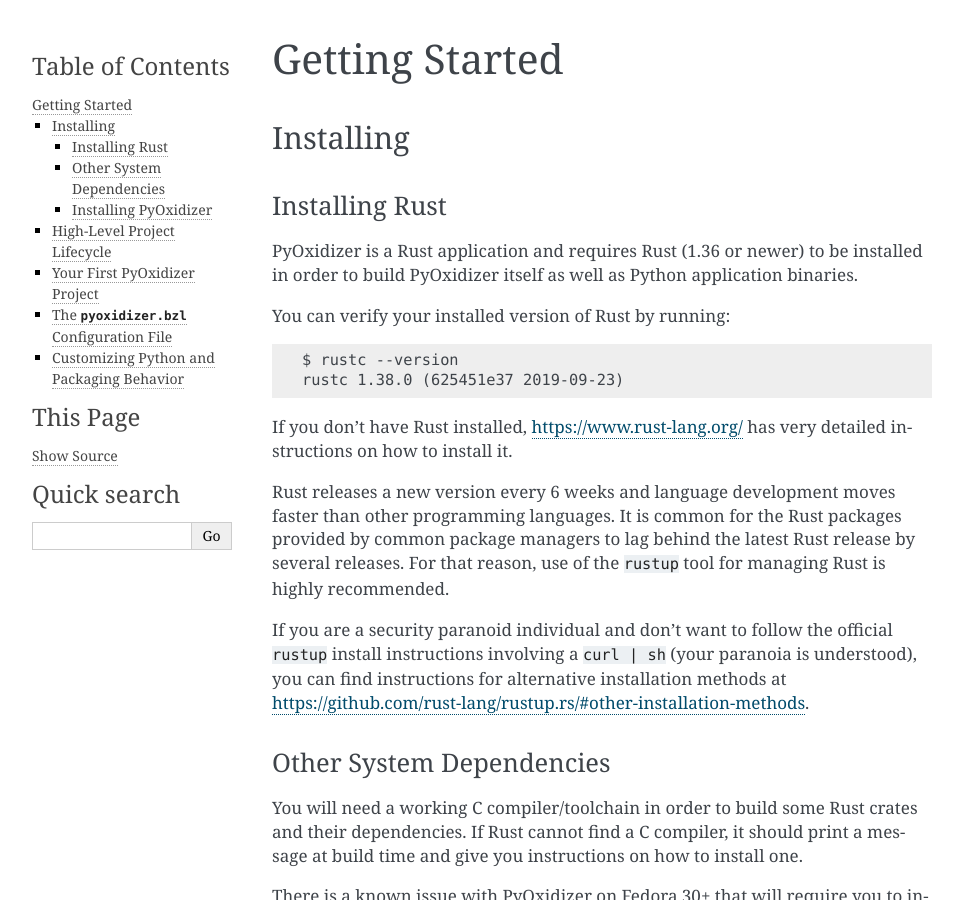
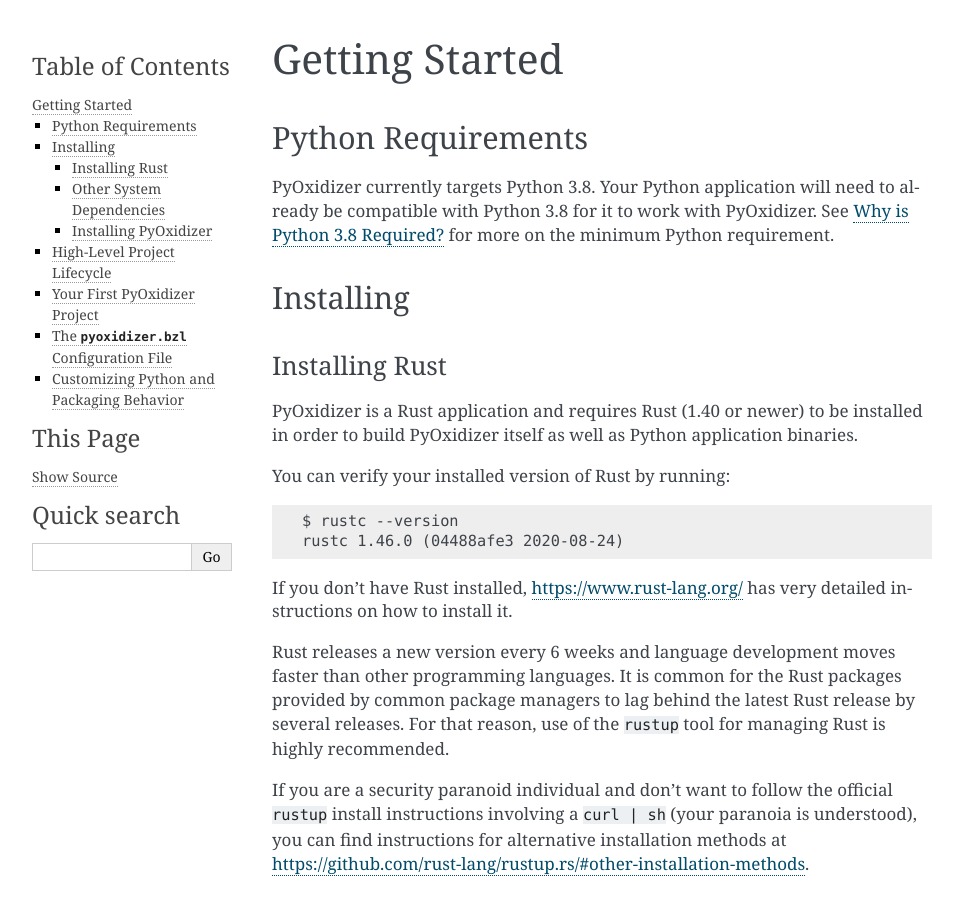
Before and after one commit to indygreg/PyOxidizer, a Sphinx documentation site: the page built from docs/getting_started.rst, in a window 1280 px wide and 900 px high. Shown: the whole window, without its empty margins (148-1111 px from the left). Built offline with Sphinx 7.4.7, drawn with Linux system fonts in a browser that asks for light colours; the version number is read from the project's files by our own code; some of the changed text lies outside the part shown.

Commit message:
docs: make getting started docs more current
Properly capture the minimum Rust version. Update command output.
Add docs around Python version requirements.

```diff
--- a/docs/getting_started.rst
+++ b/docs/getting_started.rst
@@ -6,20 +6,27 @@
 
 .. _installing:
 
+Python Requirements
+===================
+
+PyOxidizer currently targets Python 3.8. Your Python application will need
+to already be compatible with Python 3.8 for it to work with PyOxidizer. See
+:ref:`faq_python_38` for more on the minimum Python requirement.
+
 Installing
 ==========
 
 Installing Rust
 ---------------
 
-PyOxidizer is a Rust application and requires Rust (1.36 or newer) to be
+PyOxidizer is a Rust application and requires Rust (1.40 or newer) to be
 installed in order to build PyOxidizer itself as well as Python application
 binaries.
 
 You can verify your installed version of Rust by running::
 
    $ rustc --version
-   rustc 1.38.0 (625451e37 2019-09-23)
+   rustc 1.46.0 (04488afe3 2020-08-24)
 
 If you don't have Rust installed, https://www.rust-lang.org/ has very detailed
 instructions on how to install it.
@@ -85,12 +92,12 @@
 Once the ``pyoxidizer`` executable is installed, try to run it::
 
    $ pyoxidizer
-   PyOxidizer 0.5
+   PyOxidizer 0.8-pre
    Gregory Szorc <gregory.szorc@gmail.com>
    Build and distribute Python applications
 
    USAGE:
-       pyoxidizer [SUBCOMMAND]
+       pyoxidizer [FLAGS] [SUBCOMMAND]
 
    ...
 
```
Also changed, not shown: docs/faq.rst (+15 -0 lines).
